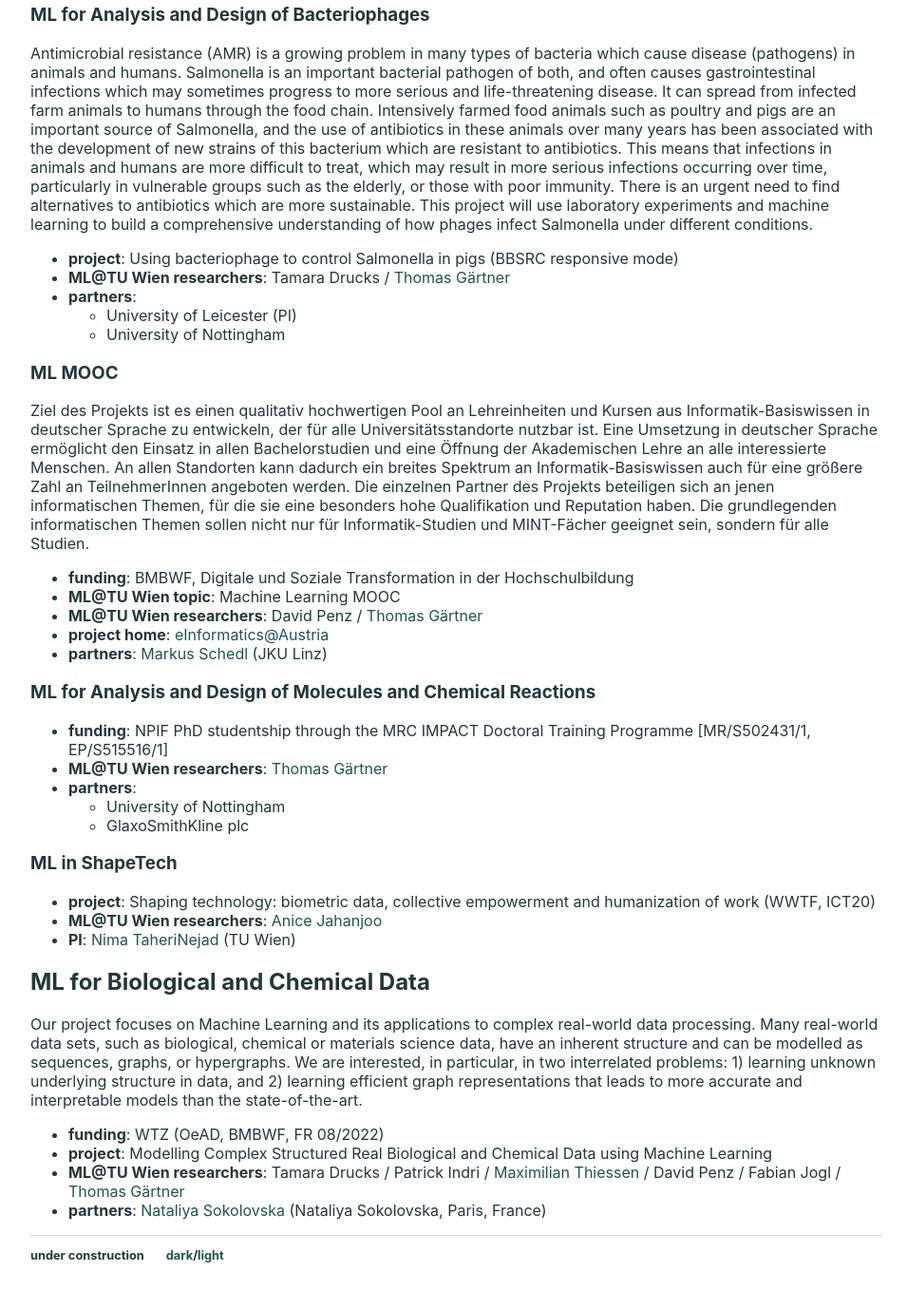
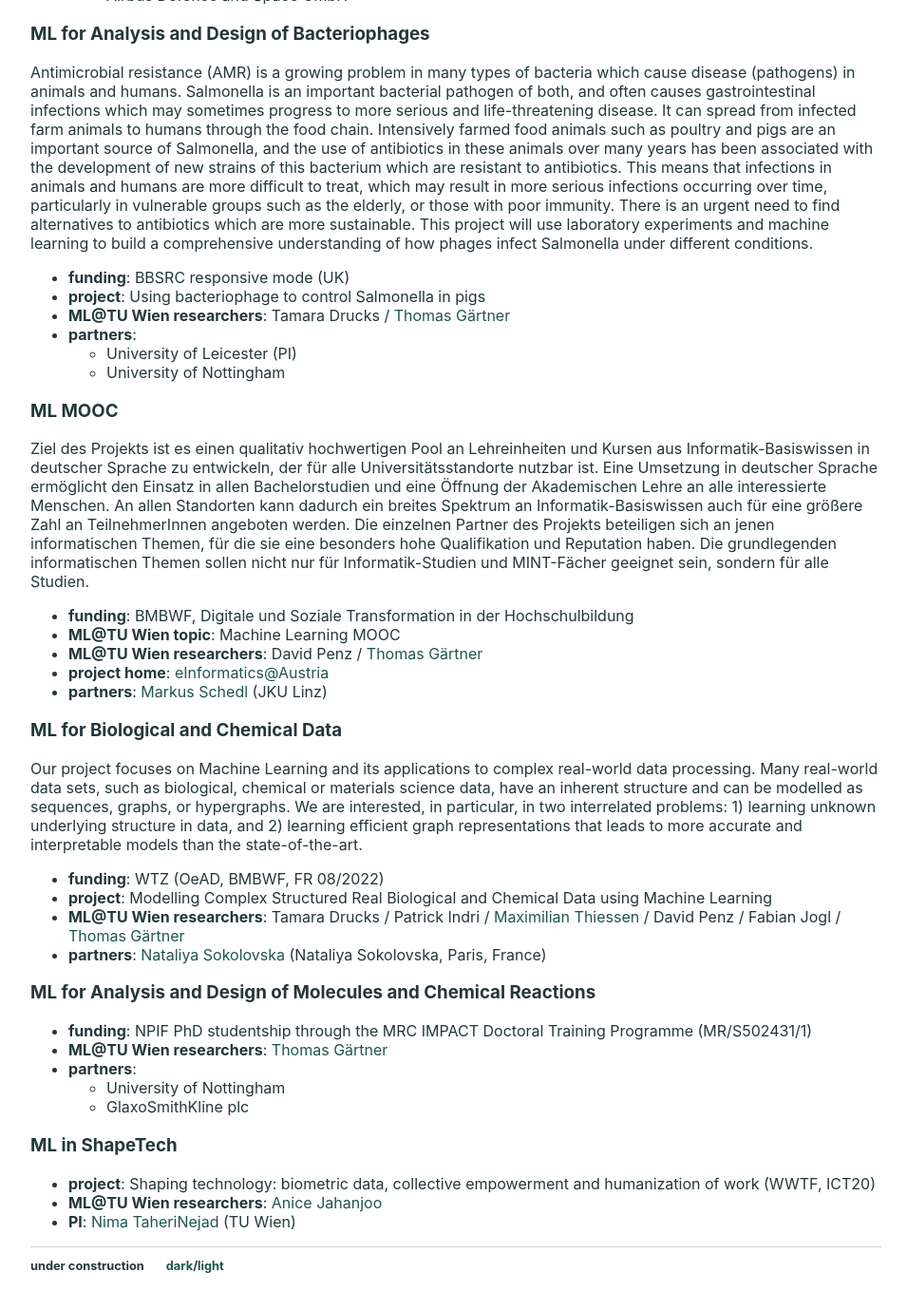
Before and after one commit to ml-tuw/ml-tuw.github.io, a Jekyll site: the page built from projects/md/index.md, in a window 1280 px wide and 1400 px high, scrolled down 2025 px. Shown: the top 1379 px of the window at 95% size, without its empty margins (160-1115 px from the left). Built offline with Jekyll 4.4.1, drawn with Linux system fonts in a browser that asks for light colours; part of the change alters nothing that is shown; some of the changed text lies outside the part shown.

```diff
--- a/projects/md/index.md
+++ b/projects/md/index.md
@@ -6,7 +6,6 @@ title: Collaborations
 
 
 ### Structured Data Learning with General Similarities (StruDL)
-
 We will systematically investigate similarity-based machine learning with structured data such
 as strings, trees and graphs. While most off-the-shelf machine learning algorithms require data to be
 embedded in a (finite or infinite) dimensional inner product space, most intuitive notions of similarity for
@@ -31,7 +30,6 @@ domain experts.
 
 
 ### Training Alliance for Computational Systems chemistry (TACsy)
-
 Many important questions and grand challenges in research, industry, and society involve large and complex networks of
 chemical reactions. Some examples are: studying metabolic networks in humans; planning and optimizing chemical
 synthesis in industry and research labs; modeling the fragmentation process in mass spectrometry; developing personalized
@@ -69,7 +67,7 @@ of competences from computer science and chemistry will further increase their h
    - Fluigent (France)
    - Harvard Medical School (USA)
 
-### Secure and Intelligent Human-Centric Digital Technologies (SecInt, TU Wien Doctoral College)
+### Secure and Intelligent Human-Centric Digital Technologies
 The goal of SecInt is to develop the scientific foundations of secure and intelligent human-centric
 digital technologies. This requires interdisciplinary research, establishing synergies between
 different research fields (Security and Privacy, Machine Learning, and Formal Methods). Research
@@ -78,12 +76,12 @@ algorithms resistant to adversarial attacks, the design of machine learning algo
 privacy analysis, the security analysis of personal medical devices, the design of secure and privacy-
 preserving contact tracing apps, and the enforcement of safety for dynamic robots.
 
+ - **funding**: TU Wien Doctoral College
  - **ML@TU Wien topic**: Trustworthy Machine Learning
  - **ML@TU Wien researchers**: {% include listppl.md ppls="PatrickIndri ThomasGaertner" -%}
  - **project home**: [SecInt](https://secint.visp.wien/)
 
 ### AI for Advanced SAR Processing (AI4SAR)
-
 The usability of Synthetic Aperture Radar (SAR)
 satellite data depends on the correct interpretation of
 the underlying scatter mechanism, where current
@@ -119,14 +117,14 @@ treat, which may result in more serious infections occurring over time, particul
 or those with poor immunity. There is an urgent need to find alternatives to antibiotics which are more sustainable.
 This project will use laboratory experiments and machine learning to build a comprehensive understanding of how phages infect Salmonella under different conditions.
 
- - **project**: Using bacteriophage to control Salmonella in pigs (BBSRC responsive mode)
+ - **funding**: BBSRC responsive mode (UK)
+ - **project**: Using bacteriophage to control Salmonella in pigs
  - **ML@TU Wien researchers**: {% include listppl.md ppls="TamaraDrucks ThomasGaertner" -%}
  - **partners**:
    - University of Leicester (PI)
    - University of Nottingham
 
 ### ML MOOC
-
 Ziel des Projekts ist es einen qualitativ hochwertigen Pool an Lehreinheiten und Kursen aus
 Informatik-Basiswissen in deutscher Sprache zu entwickeln, der für alle Universitätsstandorte
 nutzbar ist. Eine Umsetzung in deutscher Sprache ermöglicht den Einsatz in allen Bachelorstudien
@@ -143,10 +141,21 @@ geeignet sein, sondern für alle Studien.
  - **project home**: [eInformatics@Austria](https://www.tuwien.at/einformatics/)
  - **partners**: [Markus Schedl](http://www.mschedl.eu/) (JKU Linz)
 
+### ML for Biological and Chemical Data
+Our project focuses on Machine Learning and its applications to complex real-world data processing.
+Many real-world data sets, such as biological, chemical or materials science data, have an inherent
+structure and can be modelled as sequences, graphs, or hypergraphs. We are interested, in particular, in
+two interrelated problems: 1) learning unknown underlying structure in data, and 2) learning efficient
+graph representations that leads to more accurate and interpretable models than the state-of-the-art.
+
+ - **funding**: WTZ (OeAD, BMBWF, FR 08/2022)
+ - **project**: Modelling Complex Structured Real Biological and Chemical Data using Machine Learning
+ - **ML@TU Wien researchers**: {% include listppl.md ppls="TamaraDrucks PatrickIndri MaxThiessen DavidPenz FabianJogl ThomasGaertner" -%}
+ - **partners**: [Nataliya Sokolovska](https://sites.google.com/view/nsokolovska) (Nataliya Sokolovska, Paris, France)
 
 ### ML for Analysis and Design of Molecules and Chemical Reactions
 
- - **funding**: NPIF PhD studentship through the MRC IMPACT Doctoral Training Programme [MR/S502431/1, EP/S515516/1]
+ - **funding**: NPIF PhD studentship through the MRC IMPACT Doctoral Training Programme (MR/S502431/1)
  - **ML@TU Wien researchers**: {% include linked_name.md id="ThomasGaertner" %}
  - **partners**:
    - University of Nottingham
@@ -157,16 +166,3 @@ geeignet sein, sondern für alle Studien.
  - **project**: Shaping technology: biometric data, collective empowerment and humanization of work (WWTF, ICT20)
  - **ML@TU Wien researchers**: {% include linked_name.md id="AniceJahanjoo" %}
  - **PI**: [Nima TaheriNejad](https://www.ict.tuwien.ac.at/staff/taherinejad/index.html) (TU Wien)
-
-## ML for Biological and Chemical Data
-
-Our project focuses on Machine Learning and its applications to complex real-world data processing.
-Many real-world data sets, such as biological, chemical or materials science data, have an inherent
-structure and can be modelled as sequences, graphs, or hypergraphs. We are interested, in particular, in
-two interrelated problems: 1) learning unknown underlying structure in data, and 2) learning efficient
-graph representations that leads to more accurate and interpretable models than the state-of-the-art.
-
- - **funding**: WTZ (OeAD, BMBWF, FR 08/2022)
- - **project**: Modelling Complex Structured Real Biological and Chemical Data using Machine Learning
- - **ML@TU Wien researchers**: {% include listppl.md ppls="TamaraDrucks PatrickIndri MaxThiessen DavidPenz FabianJogl ThomasGaertner" -%}
- - **partners**: [Nataliya Sokolovska](https://sites.google.com/view/nsokolovska) (Nataliya Sokolovska, Paris, France)
```
